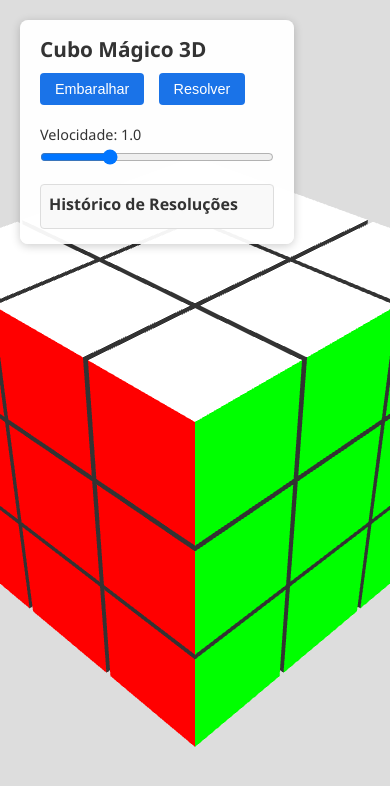
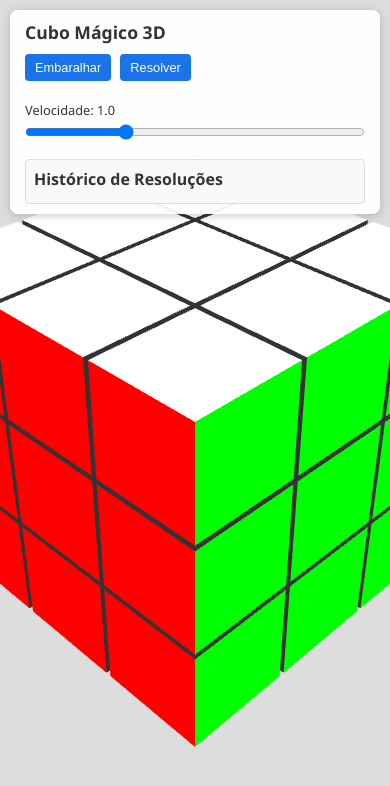
Before and after one commit to alanqueiroz/cubo-magico, a plain HTML site: page index.html in a window 390 px wide. Drawn offline with nearby package versions, Linux system fonts and the light colour scheme; animation ran at ten frames a second.

Commit message:
Update index.html

```diff
--- a/index.html
+++ b/index.html
@@ -2,7 +2,8 @@
 <html lang="pt-BR">
 <head>
   <meta charset="UTF-8">
-  <title>Cubo Mágico 3D – Jogo Completo com Histórico de Resoluções</title>
+  <meta name="viewport" content="width=device-width, initial-scale=1.0">
+  <title>Cubo Mágico 3D – Jogo Completo Responsivo com Histórico de Resoluções</title>
   <style>
     /* Reset básico */
     * {
@@ -85,6 +86,30 @@
       margin-bottom: 5px;
       padding-bottom: 5px;
       border-bottom: 1px solid #eee;
+    }
+    /* Media Queries para responsividade */
+    @media (max-width: 480px) {
+      #ui {
+        top: 10px;
+        left: 10px;
+        right: 10px;
+        max-width: none;
+        padding: 10px 15px;
+      }
+      #ui h1 {
+        font-size: 1.1rem;
+      }
+      #ui button {
+        font-size: 0.8rem;
+        padding: 6px 10px;
+        margin-right: 5px;
+      }
+      #ui label {
+        font-size: 0.8rem;
+      }
+      #history {
+        font-size: 0.75rem;
+      }
     }
   </style>
 </head>
@@ -229,7 +254,7 @@
       moveQueue.push(move);
     }
 
-    // Realiza um movimento usando um pivot (para evitar problemas de detach/attach)
+    // Realiza um movimento usando um pivot (evitando problemas de detach/attach)
     function performMove(move, onComplete) {
       const pivot = new THREE.Object3D();
       cubeGroup.add(pivot);
@@ -242,10 +267,8 @@
         pivot.add(cubie);
         cubie.position.copy(pivot.worldToLocal(worldPos.clone()));
       });
-
       const animationData = { progress: 0 };
       const duration = 0.3 / animationSpeed;
-
       gsap.to(animationData, {
         progress: 1,
         duration: duration,
@@ -304,10 +327,9 @@
       }
     }
 
-    // Inicia a resolução: registra o tempo inicial, quantidade de movimentos e ativa a flag
+    // Inicia a resolução: registra tempo e quantidade de movimentos, depois chama solveCube()
     function initiateSolve() {
       if (isAnimating || isSolving) return;
-      // Registra os dados antes de chamar solveCube()
       solveStartTime = performance.now();
       currentScrambleCount = scrambleHistory.length;
       isSolving = true;
@@ -318,20 +340,18 @@
           clearInterval(checkInterval);
           const solveEndTime = performance.now();
           const elapsedTime = ((solveEndTime - solveStartTime) / 1000).toFixed(2);
-          // Registra o evento no histórico
           addResolutionHistory({
             date: new Date().toLocaleString(),
             scrambleCount: currentScrambleCount,
             elapsedTime: elapsedTime
           });
-          // Limpa o histórico de embaralhamento e reseta a flag
           scrambleHistory = [];
           isSolving = false;
         }
       }, 100);
     }
 
-    // "Resolve" o cubo enfileirando os movimentos inversos (a partir do histórico)
+    // "Resolve" o cubo enfileirando os movimentos inversos
     function solveCube() {
       const reverseMoves = [];
       for (let i = scrambleHistory.length - 1; i >= 0; i--) {
@@ -344,14 +364,11 @@
           enqueueMove(MOVES[key]);
         }
       });
-      // Limpa o histórico de embaralhamento após enfileirar os movimentos
-      // (o registro já foi feito em initiateSolve)
       scrambleHistory = [];
     }
 
-    // Adiciona um registro no histórico e atualiza a área de histórico
+    // Adiciona um registro ao histórico e atualiza a área de exibição
     function addResolutionHistory(record) {
-      // Mantém somente os 10 últimos registros
       resolutionHistory.push(record);
       if (resolutionHistory.length > 10) {
         resolutionHistory.shift();
@@ -359,7 +376,6 @@
       updateHistoryDisplay();
     }
 
-    // Atualiza a exibição do histórico
     function updateHistoryDisplay() {
       const historyList = document.getElementById('historyList');
       historyList.innerHTML = "";
```
